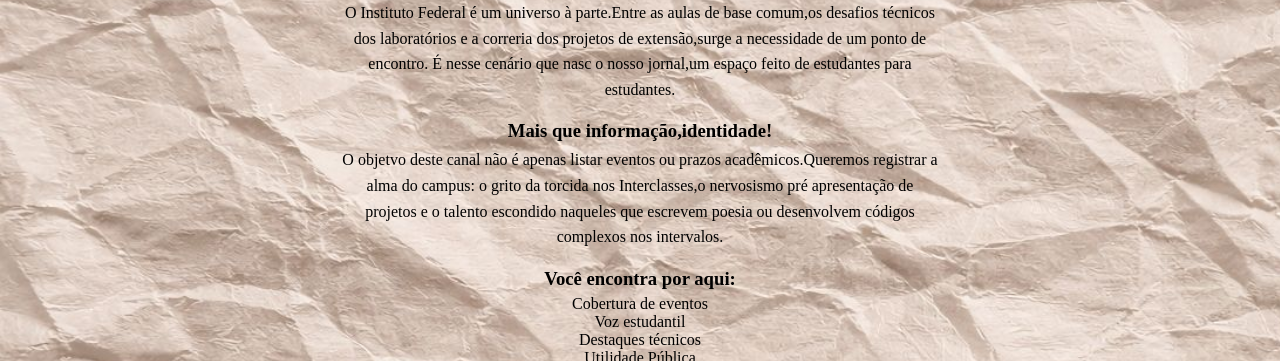
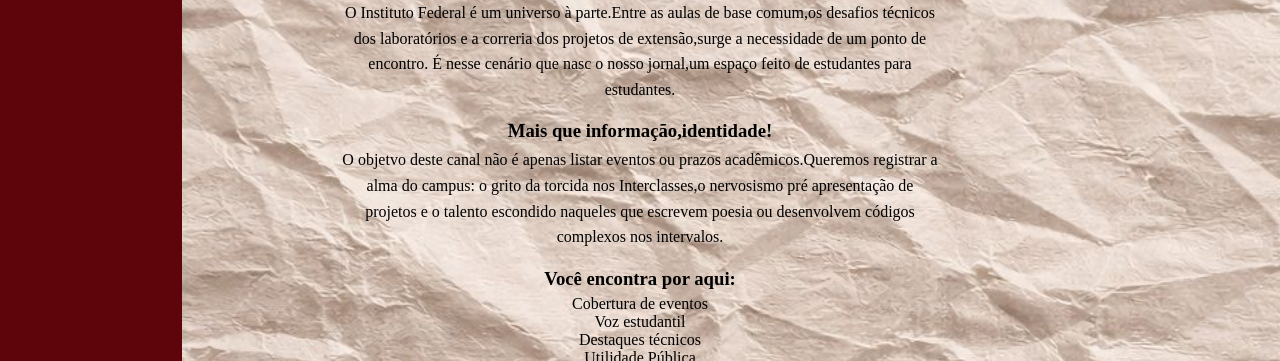
Before and after one commit to allyciagomesbr/jornal, a plain HTML site: page index.html in a window 1280 px wide. Shown: the part 109-470 px from the top of the page. Drawn offline with Linux system fonts and the light colour scheme.

Commit message:
Add files via upload

```diff
--- a/style.css
+++ b/style.css
@@ -1,7 +1,7 @@
 .banner{
    background-image: url("fundo.jpg");
    background-size: cover;
-   height: 900px;
+   height: 1020px;
    width:100%;
 
 }
@@ -12,9 +12,11 @@
     box-sizing: border-box;
 
 }
-.body{
+
+body{
     margin: 0;
     padding:0;
+
 }
 
 #titulo-principal{
@@ -84,11 +86,14 @@
     display:flex;
     flex-direction:column;
     gap: 20px;
-    border-left: 89px solid #e63946;
+    background-color:  #5e050c;
+    width: 12opx;
+    min-height: 175vh;
     padding-left: 15px;
-    margin-left: 20px;
-    width:fit-content;
-
+    padding-top: 50px;
+   position: absolute;
+   top:0;
+   left: 0;
 }
 
 .barra-destaques-redes img{
```
